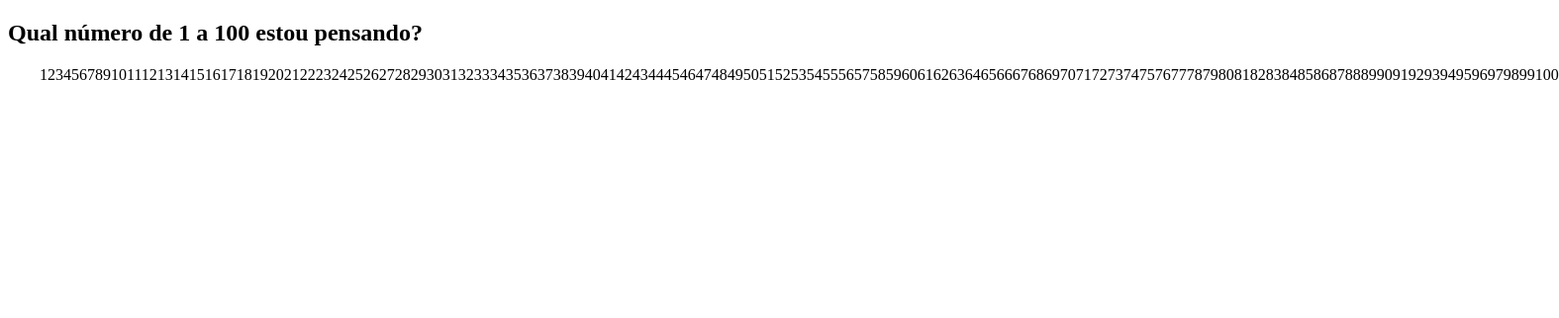
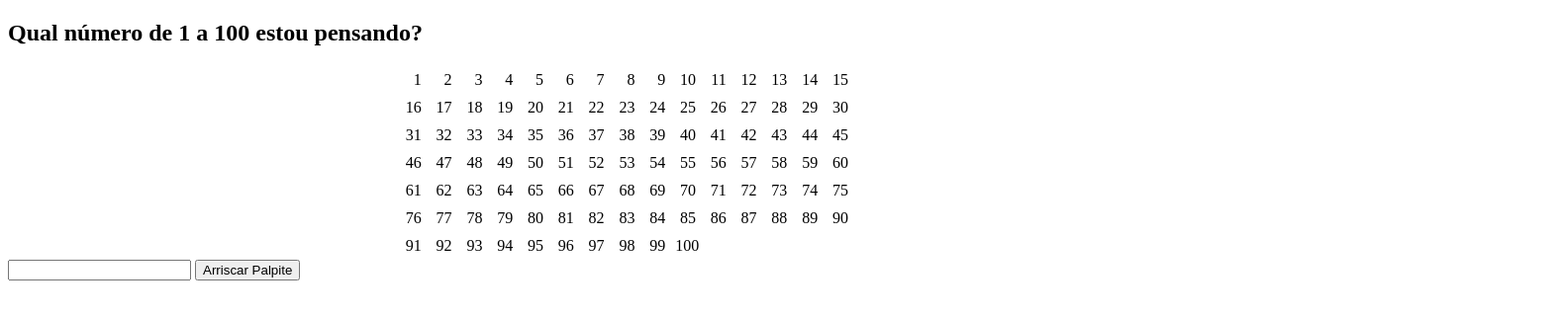
Before and after one commit to NayanaLoivos/mini-projetos-para-codar, a plain HTML site: page adivinha-o-numero/index.html in a window 1280 px wide. Shown: the whole page at 99% size, 1575 px wide, since content can reach past the window. Drawn offline with Linux system fonts and the light colour scheme.

Commit message:
criação do quadro de numeros via JS e estilizando.

```diff
--- a/adivinha-o-numero/index.html
+++ b/adivinha-o-numero/index.html
@@ -9,9 +9,15 @@
 </head>
 <body>
 
-    <h2>Qual número de 1 a 100 estou pensando?</h2>
+    <h2 class="titulo">Qual número de 1 a 100 estou pensando?</h2>
 
-    <p class="numeros1a100"></p>
+    <div class="numeros1a100"></div>
+
+    <form action="form">
+        <label for="palpite"></label>
+        <input type="number" name="palpite" id="">
+        <button class="palpite">Arriscar Palpite</button>
+    </form>
 
     <script src="./qual-numero-penso.js" defer></script>
 </body>
--- a/adivinha-o-numero/qual-numero-penso.js
+++ b/adivinha-o-numero/qual-numero-penso.js
@@ -1,17 +1,21 @@
 
 
-//let thinkingOfNumber = (Math.random()*100).toFixed(0);
+let thinkingOfNumber = (Math.random()*100).toFixed(0);
 
+let numeros1a100 = document.querySelector('.numeros1a100')
 function mostrarNumeros() {
-  numeros = [];
+
     for(let i= 1; i < 101; i++) {
-        numeros.push(i);
+      let estruturaDiv = document.createElement('div');
+      estruturaDiv.innerHTML = `<div class="divnumeros">${i}</div>`;
+      numeros1a100.append(estruturaDiv);
     }
-
-    return numeros;
-
 }
 
+mostrarNumeros()
 
-let numeros1a100 = document.querySelector('.numeros1a100')
-.innerHTML = `<p class ="numeros1a100">${mostrarNumeros().join('')}</p>`;
+
+
+
+//let numeros1a100 = document.querySelector('.numeros1a100')
+//.innerHTML = mostrarNumeros().join(' - ');
--- a/adivinha-o-numero/style.css
+++ b/adivinha-o-numero/style.css
@@ -1,3 +1,17 @@
 .numeros1a100 {
+    display: flex;
+    align-items: center;
+    flex-wrap: wrap;
+    font-size: 1rem;
     margin: 1rem;
+    max-width: 30rem;
+    margin: 0 auto;
 }
+
+.divnumeros {
+    /*margin-right: .6rem;*/
+    flex: 1 1 200px;
+    margin: 5px;
+    min-width: 1.3rem;
+    text-align: right;
+}
```
